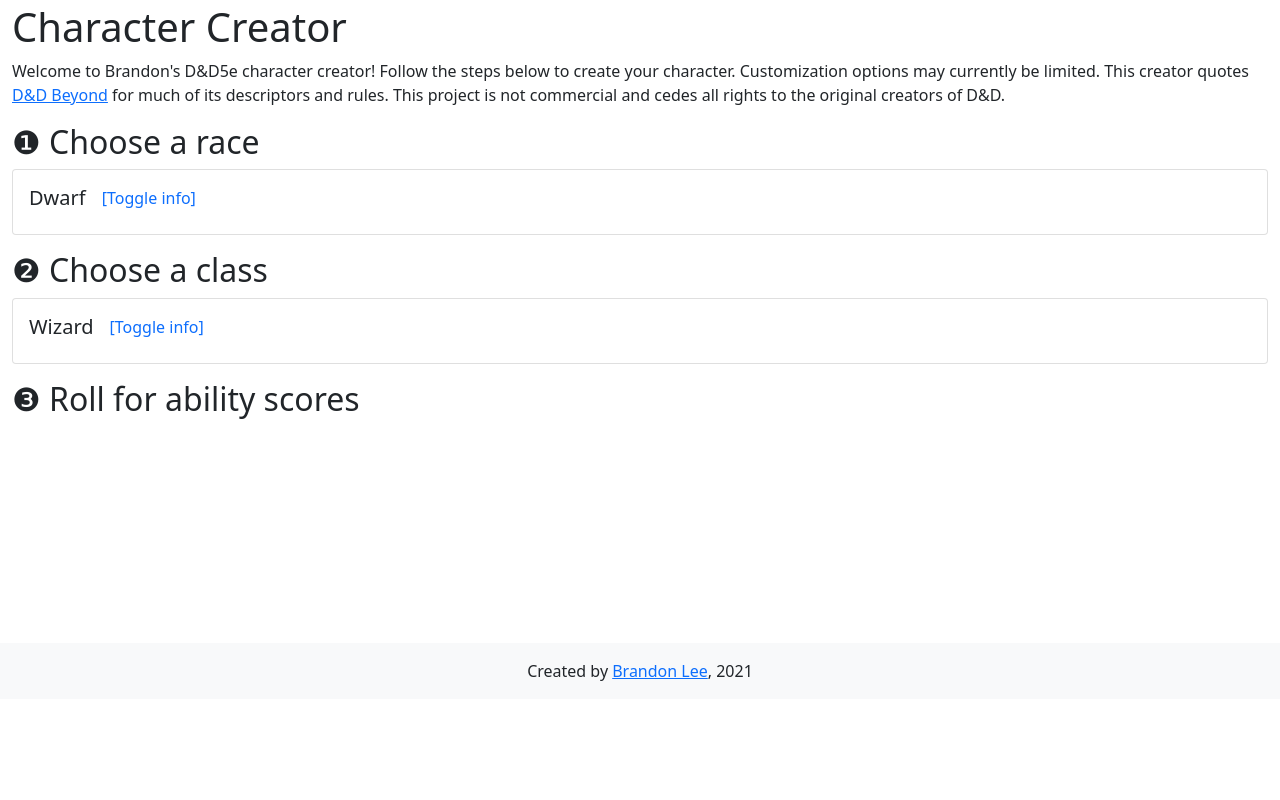
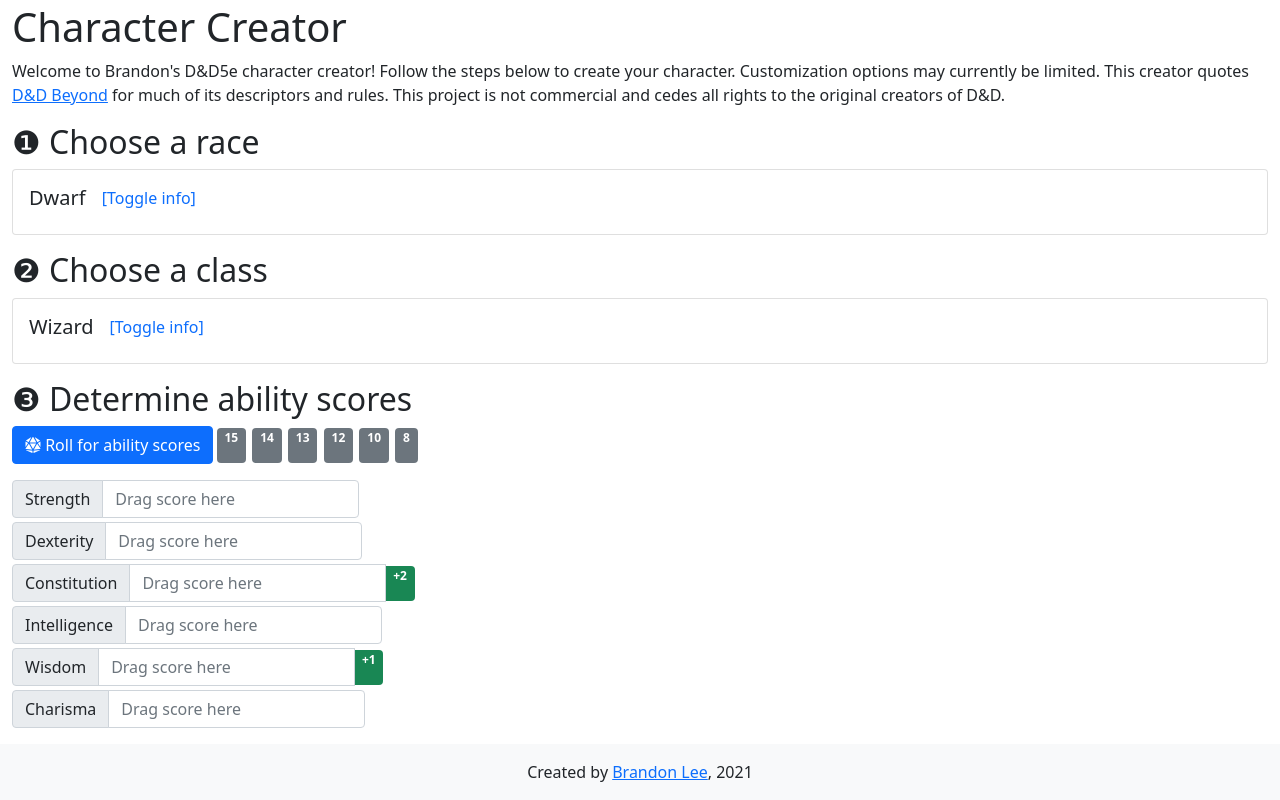
Before and after one commit to dabslee/D-D5e-Tools, a Django app: page /character_creator/ in a window 1280 px wide. Shown: the part 101-901 px from the top of the page. Before the commit the page ends 800 px from the top, so only its background shows below. Run offline with Django 3.2, Linux system fonts and the light colour scheme; some libraries are stand-ins or nearby versions.

Commit message:
added ability score mockup

```diff
--- a/static/character_creator.jsx
+++ b/static/character_creator.jsx
@@ -129,7 +129,7 @@ class ChararacterCreatorApp extends React.Component {
                                                         <li><span className="badge bg-secondary"><i className="fas fa-hammer"></i> Scholar's Pack</span> or <span className="badge bg-secondary"><i className="fas fa-hammer"></i> Explorer's Pack</span></li>
                                                         <li><span className="badge bg-secondary"><i className="fas fa-hammer"></i> Spellbook</span></li>
                                                     </ul>
-                                                    <div>Alternatively, start with <b class="text-warning">4d4 x 10gp</b> and buy equipment of your choice.</div>
+                                                    <div>Alternatively, start with <b className="text-warning">4d4 x 10gp</b> and buy equipment of your choice.</div>
                                                 </li>
                                             </ul>
                                         </div>
@@ -139,7 +139,44 @@ class ChararacterCreatorApp extends React.Component {
                             </div>
                         </div>
                     </div>
-                    <h2 className="mt-3">❸ Roll for ability scores</h2>
+                    <h2 className="mt-3">❸ Determine ability scores</h2>
+                    <div className="d-flex flex-row mb-3">
+                        <button className="btn btn-primary"><i className="fas fa-dice-d20"></i> Roll for ability scores</button>
+                        <div className="badge bg-secondary ability-score-badge" draggable="true">15</div>
+                        <div className="badge bg-secondary ability-score-badge" draggable="true">14</div>
+                        <div className="badge bg-secondary ability-score-badge" draggable="true">13</div>
+                        <div className="badge bg-secondary ability-score-badge" draggable="true">12</div>
+                        <div className="badge bg-secondary ability-score-badge" draggable="true">10</div>
+                        <div className="badge bg-secondary ability-score-badge" draggable="true">8</div>
+                    </div>
+                    <div>
+                        <div className="input-group flex-nowrap mb-1">
+                            <span className="input-group-text">Strength</span>
+                            <input className="form-control" style={{maxWidth: "fit-content"}} placeholder="Drag score here"/>
+                        </div>
+                        <div className="input-group flex-nowrap mb-1">
+                            <span className="input-group-text">Dexterity</span>
+                            <input className="form-control" style={{maxWidth: "fit-content"}} placeholder="Drag score here"/>
+                        </div>
+                        <div className="input-group flex-nowrap mb-1">
+                            <span className="input-group-text">Constitution</span>
+                            <input className="form-control" style={{maxWidth: "fit-content"}} placeholder="Drag score here"/>
+                            <span class="badge bg-success">+2</span>
+                        </div>
+                        <div className="input-group flex-nowrap mb-1">
+                            <span className="input-group-text">Intelligence</span>
+                            <input className="form-control" style={{maxWidth: "fit-content"}} placeholder="Drag score here"/>
+                        </div>
+                        <div className="input-group flex-nowrap mb-1">
+                            <span className="input-group-text">Wisdom</span>
+                            <input className="form-control" style={{maxWidth: "fit-content"}} placeholder="Drag score here"/>
+                            <span class="badge bg-success">+1</span>
+                        </div>
+                        <div className="input-group flex-nowrap mb-1">
+                            <span className="input-group-text">Charisma</span>
+                            <input className="form-control" style={{maxWidth: "fit-content"}} placeholder="Drag score here"/>
+                        </div>
+                    </div>
                 </form>
             </div>
         );
--- a/static/main.css
+++ b/static/main.css
@@ -30,7 +30,11 @@ body {
 }
 
 .selectable-card:hover {
-  box-shadow: 0px 0px 1rem rgba(0, 0, 0, 0.1);
+  box-shadow: 0px 0px 1rem var(--bs-gray-300);
+}
+
+.ability-score-badge {
+  cursor: move;
 }
 
 /*# sourceMappingURL=main.css.map */
--- a/static/main.scss
+++ b/static/main.scss
@@ -29,5 +29,9 @@ body {
     cursor: pointer;
 }
 .selectable-card:hover {
-    box-shadow: 0px 0px 1rem rgba(black, 0.1);
+    box-shadow: 0px 0px 1rem var(--bs-gray-300);
 }
+
+.ability-score-badge {
+    cursor: move;
+}
```
Also changed, not shown: 1 other file.
